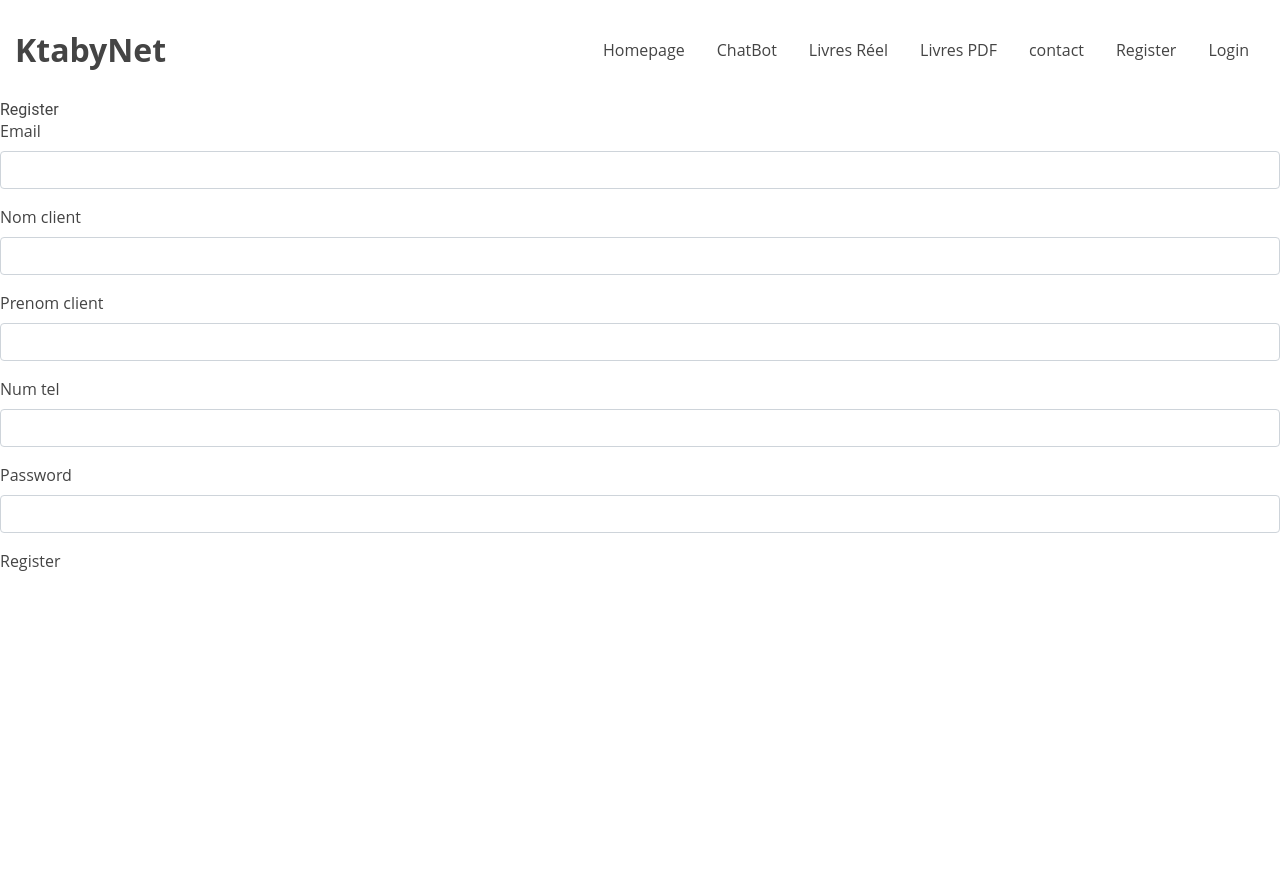
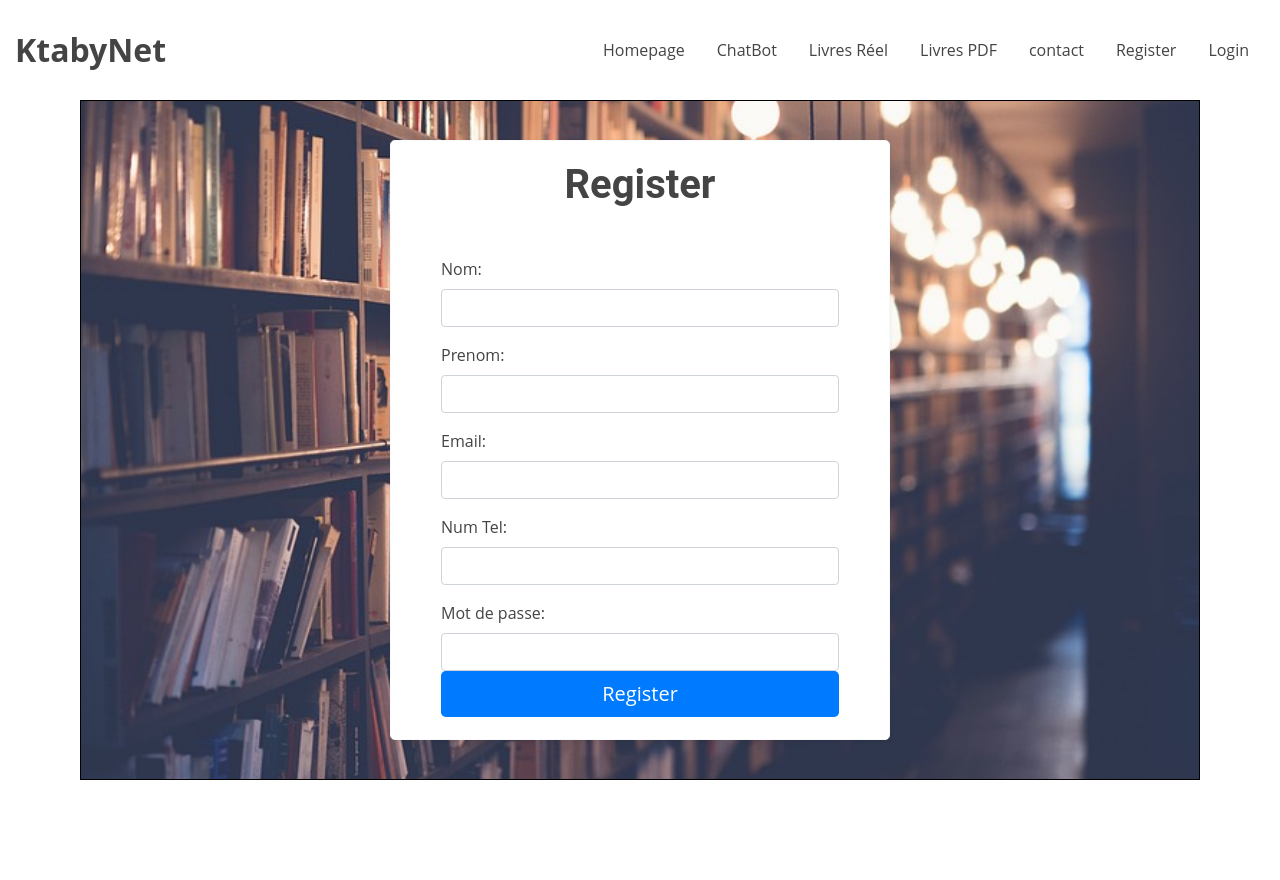
Before and after one commit to Med-1-Amine-9-Chakroun/KtabiNet, a Symfony app: template templates/registration/register.html.twig in a window 1280 px wide. Before the commit the page ends 571 px from the top, so only its background shows below. Run offline with Twig, Linux system fonts and the light colour scheme; the template is opened without the code that fills it, so the values that code supplies are empty; form fields are guessed from the names that the template uses; some libraries are stand-ins or nearby versions.

Commit message:
Fixing login and register

```diff
--- a/src/Controller/RegistrationController.php
+++ b/src/Controller/RegistrationController.php
@@ -19,7 +19,9 @@ class RegistrationController extends AbstractController
     public function register(Request $request, UserPasswordHasherInterface $userPasswordHasher, UserAuthenticatorInterface $userAuthenticator, ClientAuthenticator $authenticator, EntityManagerInterface $entityManager): Response
     {
         $user = new Client();
+
         $form = $this->createForm(RegistrationFormType::class, $user);
+
         $form->handleRequest($request);
 
         if ($form->isSubmitted() && $form->isValid()) {
--- a/templates/registration/register.html.twig
+++ b/templates/registration/register.html.twig
@@ -3,24 +3,80 @@
 {% block title %}Register{% endblock %}
 
 {% block body %}
+<style>
+    .custom-error-style{
+        color: red;
+        padding-left: 5px;
+    }
+</style>
+
+    <div class="register-container d-flex justify-content-center align-items-center min-vh-85">
+        <div class="card shadow-sm border-light rounded-lg w-md-100" style="width: 500px; height: 75vh; padding: 0px 30px">
+            <div class="card-body">
+            <h1 class="h1 mb-5 text-center font-weight-bold">Register</h1>
+
+            {# {{ form_errors(registrationForm) }} #}
+
+            {{ form_start(registrationForm) }}
+                <div class="form-group">
+
+                {{ form_label(registrationForm.NomClient, 'Nom: ') }}
+                {{ form_widget(registrationForm.NomClient,{'attr':{'class':' form form-control mb-3'}}) }}
+                <div class="custom-error-style">
+                    {{ form_errors(registrationForm.NomClient) }}
+                </div>
+
+                {{ form_label(registrationForm.PrenomClient, 'Prenom: ') }}
+                {{ form_widget(registrationForm.PrenomClient,{'attr':{'class':' form form-control mb-3'}}) }}
+                <div class="custom-error-style">
+                    {{ form_errors(registrationForm.PrenomClient) }}
+                </div>
+
+                {{ form_label(registrationForm.email, 'Email: ') }}
+                {{ form_widget(registrationForm.email, {'attr':{'class':' form form-control mb-3'}}) }}
+                <div class="custom-error-style">
+                    {{ form_errors(registrationForm.email) }}
+                </div>
+
+                {{ form_label(registrationForm.NumTel, 'Num Tel: ') }}
+                {{ form_widget(registrationForm.NumTel,{'attr':{'class':' form form-control mb-3'}}) }}
+                <div class="custom-error-style">
+                    {{ form_errors(registrationForm.NumTel) }}
+                </div>
+
+                {{ form_label(registrationForm.password, 'Mot de passe: ') }}
+                {{ form_widget(registrationForm.password, {
+                    label: 'Password','attr':{'class':' form form-control'}
+                }) }}
+                <div class="custom-error-style">
+                    {{ form_errors(registrationForm.password) }}
+                </div>
 
 
 
-    <h1>Register</h1>
+                <button type="submit" class="btnbtn btn-lg btn-primary btn-block">Register</button>
+            {{ form_end(registrationForm) }}
+        </div>
+    </div>
 
-                    {{ form_errors(registrationForm) }}
-
-                    {{ form_start(registrationForm) }}
-                        {{ form_row(registrationForm.email) }}
-                        {{ form_row(registrationForm.NomClient) }}
-                        {{ form_row(registrationForm.PrenomClient) }}
-                        {{ form_row(registrationForm.NumTel) }}
-                        {{ form_row(registrationForm.password, {
-                            label: 'Password'
-                        }) }}
+    <style>
+.register-container {
+    display: flex;
+    justify-content: center;
+    align-items: center;
+    min-height: 100px;  /* Set minimum height for full viewport */
+    height: 85vh;
 
 
-                        <button type="submit" >Register</button>
-                    {{ form_end(registrationForm) }}
+   border: 1px solid black;
 
+   margin-bottom: 100px;
+   margin-right: 80px;
+   margin-left: 80px;
+   background-image: url('/assets/images/image 2.jpg');
+    background-size: cover; /* Pour couvrir tout le div */
+    background-position: center;
+    background-repeat: no-repeat;
+    }
+    </style>
 {% endblock %}
```
Also changed, not shown: src/Form/RegistrationFormType.php (+14 -13 lines), templates/security/loginClient.html.twig (+48 -23 lines), public/assets/images/image 2.jpg (added).
